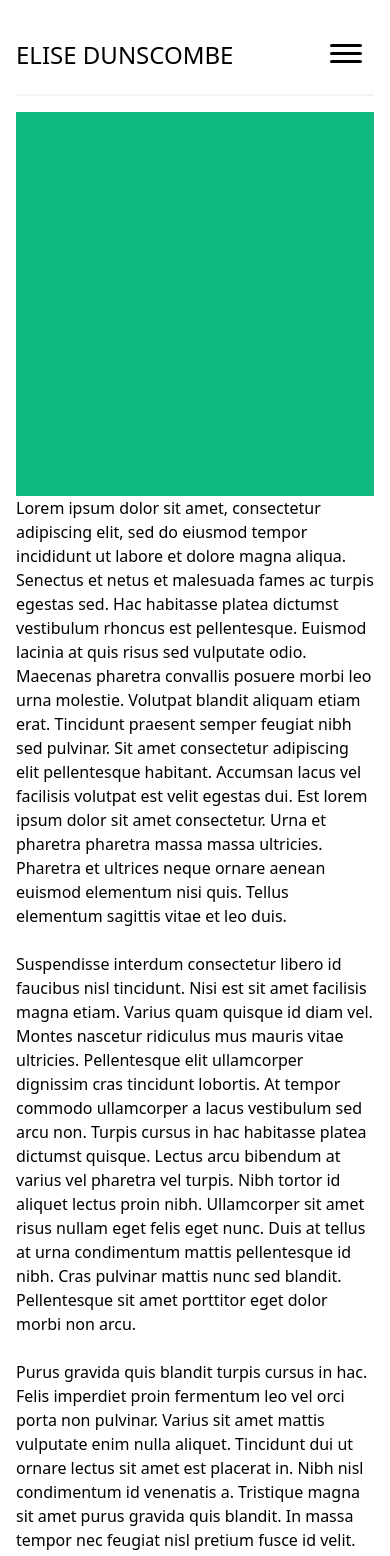
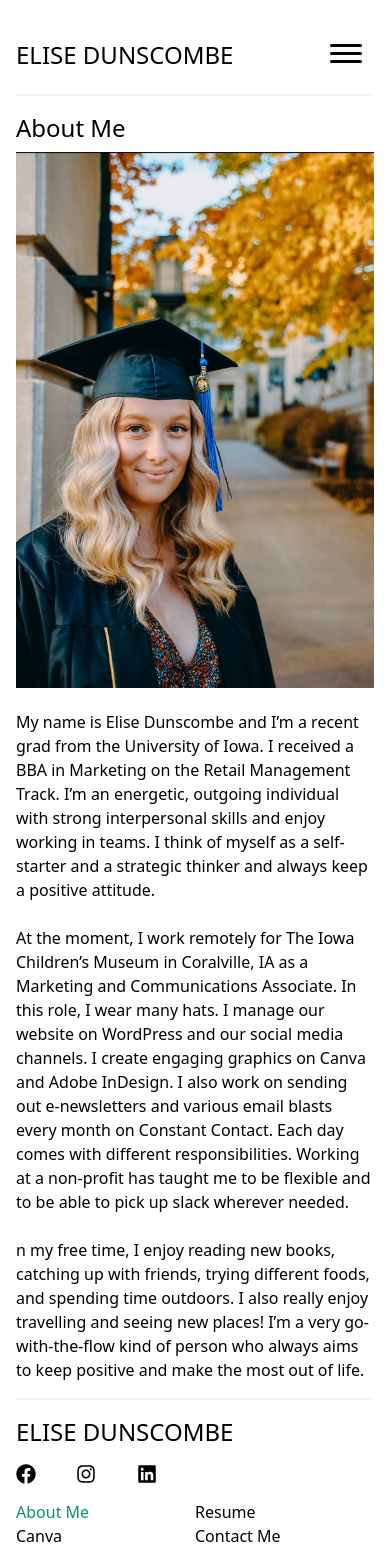
Before and after one commit to ludu12/elise-dunscombe, a Next.js app: page / in a window 390 px wide. Shown: the top 1556 px of the page. Built offline with nearby package versions, Linux system fonts and the light colour scheme.

Commit message:
adding about me info, contact form, and resume viewer

```diff
--- a/package.json
+++ b/package.json
@@ -12,6 +12,7 @@
     "verify": "npm run lint && npm run format && npm run type-check"
   },
   "dependencies": {
+    "@formspree/react": "^2.2.3",
     "date-fns": "^2.11.1",
     "gray-matter": "^4.0.2",
     "next": "^10.0.0",
--- /dev/null
+++ b/src/components/ContactForm.tsx
@@ -0,0 +1,60 @@
+import React from 'react';
+import { useForm, ValidationError } from '@formspree/react';
+
+const ContactFrom: React.FC = () => {
+  const [state, handleSubmit] = useForm('xeqvepvl');
+
+  return (
+    <div className="border p-4 rounded">
+      {state.succeeded ? (
+        <p>Thanks for reaching out! I'll get back to you shortly!</p>
+      ) : (
+        <form onSubmit={handleSubmit} className={'flex flex-col'}>
+          <div className="flex flex-col">
+            <label htmlFor="email">Email</label>
+            <input
+              className="w-full mt-2 mb-2 px-2 py-2 border rounded-lg text-gray-700 focus:outline-none focus:border-green-500"
+              id="email"
+              type="email"
+              name="email"
+              placeholder="What's your email?"
+            />
+            <ValidationError
+              prefix="Email"
+              field="email"
+              errors={state.errors}
+            />
+          </div>
+          <div className={'flex flex-col'}>
+            <label htmlFor="message">Message</label>
+            <textarea
+              className="w-full mt-2 mb-2 px-2 py-2 border rounded-lg text-gray-700 focus:outline-none focus:border-green-500"
+              id="message"
+              name="message"
+              placeholder="Have a question or just want to say hi?"
+            />
+            <ValidationError
+              prefix="Message"
+              field="message"
+              errors={state.errors}
+            />
+          </div>
+          <div className={'flex justify-end p-2'}>
+            <button
+              title="Submit"
+              className={
+                'transition-all duration-500 py-2 px-4 cursor-pointer bg-gray-200 hover:bg-gray-400 rounded'
+              }
+              type="submit"
+              disabled={state.submitting}
+            >
+              Submit
+            </button>
+          </div>
+        </form>
+      )}
+    </div>
+  );
+};
+
+export default ContactFrom;
--- a/src/components/Layout.tsx
+++ b/src/components/Layout.tsx
@@ -6,11 +6,18 @@ import NavLink from './NavLink';
 import { FaFacebook, FaInstagram, FaLinkedin } from 'react-icons/fa';
 
 const MobileNavMenu: React.FC<{ open: boolean }> = (props) => {
+  // Hack for delayed open
   const [open, setOpen] = React.useState<boolean>(props.open);
   React.useEffect(() => {
-    setTimeout(() => setOpen(props.open), 0);
+    setTimeout(() => setOpen(props.open), 5);
   }, [props.open]);
+
   return (
+    <div
+      className={`transition-all duration-500 absolute top-0 left-0 w-full z-40 ${
+        props.open ? 'visible' : 'hidden'
+      }`}
+    >
       <div
         className={`transition-all duration-500 ease-in-out bg-white overflow-hidden ${
           open ? 'opacity-100' : 'opacity-0'
@@ -21,11 +28,12 @@ const MobileNavMenu: React.FC<{ open: boolean }> = (props) => {
             'flex flex-col items-center text-center w-full h-screen pt-32'
           }
         >
-        <NavLink href={'/about'} text={'About Me'} />
+          <NavLink href={'/'} text={'About Me'} />
           <NavLink href={'/resume'} text={'Resume'} />
-        <NavLink href={'/portfolio'} text={'Portfolio'} />
-        <NavLink href={'/experience'} text={'Experience'} />
+          <NavLink href={'/canva'} text={'Canva'} />
+          <NavLink href={'/contact-me'} text={'Contact Me'} />
         </nav>
+      </div>
     </div>
   );
 };
@@ -40,30 +48,26 @@ const Layout: React.FC<{ title: string }> = (props) => {
         <meta content="IE=edge" httpEquiv="X-UA-Compatible" />
         <meta content="width=device-width, initial-scale=1" name="viewport" />
       </Head>
-      <div className={`max-w-7xl mx-auto px-4 ${open ? 'fixed' : ''}`}>
+      <div className={`max-w-7xl mx-auto px-4 w-full ${open ? 'fixed' : ''}`}>
         <header className="bg-white py-4">
           <div className="py-4 border-b-2 border-gray-100">
             <div className="flex justify-between items-center">
               <Link href="/">
                 <a className="text-2xl">ELISE DUNSCOMBE</a>
               </Link>
-              <nav className={'transition-all duration-500 hidden md:flex'}>
-                <NavLink href={'/about'} text={'About Me'} />
+              <nav className={'hidden md:flex'}>
+                <NavLink href={'/'} text={'About Me'} />
                 <NavLink href={'/resume'} text={'Resume'} />
-                <NavLink href={'/portfolio'} text={'Portfolio'} />
-                <NavLink href={'/experience'} text={'Experience'} />
+                <NavLink href={'/canva'} text={'Canva'} />
+                <NavLink href={'/contact-me'} text={'Contact Me'} />
               </nav>
-              <div className={'transition-all duration-500 md:hidden z-50'}>
+              <div className={'md:hidden z-50'}>
                 <BurgerMenuButton onClick={() => setOpen(!open)} open={open} />
               </div>
             </div>
           </div>
         </header>
-        <div
-          className={`fixed top-0 left-0 w-full ${open ? 'visible' : 'hidden'}`}
-        >
         <MobileNavMenu open={open} />
-        </div>
         {props.children}
         <footer className={'flex py-4'}>
           <div
@@ -74,24 +78,36 @@ const Layout: React.FC<{ title: string }> = (props) => {
             <div>
               <h1 className={'text-2xl'}>ELISE DUNSCOMBE</h1>
               <div className="grid grid-cols-6 gap-1 text-xl pt-4">
-                <a href="#">
+                <a
+                  href="https://www.facebook.com/elise.dunscombe"
+                  target="_blank"
+                  rel="noopener noreferrer"
+                >
                   <FaFacebook />
                 </a>
-                <a href="#">
+                <a
+                  href="https://www.instagram.com/elisedunscombe/"
+                  target="_blank"
+                  rel="noopener noreferrer"
+                >
                   <FaInstagram />
                 </a>
-                <a href="#">
+                <a
+                  href="https://www.linkedin.com/in/elise-dunscombe/"
+                  target="_blank"
+                  rel="noopener noreferrer"
+                >
                   <FaLinkedin />
                 </a>
               </div>
             </div>
             <div className={'grid grid-cols-2 md:text-right'}>
-              <NavLink href={'/about'} text={'About Me'} disablePadding />
+              <NavLink href={'/'} text={'About Me'} disablePadding />
               <NavLink href={'/resume'} text={'Resume'} disablePadding />
-              <NavLink href={'/portfolio'} text={'Portfolio'} disablePadding />
+              <NavLink href={'/canva'} text={'Canva'} disablePadding />
               <NavLink
-                href={'/experience'}
-                text={'Experience'}
+                href={'/contact-me'}
+                text={'Contact Me'}
                 disablePadding
               />
             </div>
--- a/src/components/NavLink.tsx
+++ b/src/components/NavLink.tsx
@@ -20,9 +20,9 @@ const NavLink: React.FC<NavLinkProps> = (props) => {
   return (
     <Link href={props.href} passHref>
       <a
-        className={`hover:underline ${isActive ? 'text-indigo-600' : ''} ${
-          props.disablePadding ? '' : 'p-4'
-        }`}
+        className={`hover:underline hover:text-green-600 ${
+          isActive ? 'text-green-600' : ''
+        } ${props.disablePadding ? '' : 'p-4'}`}
       >
         {props.text}
       </a>
--- /dev/null
+++ b/src/pages/canva.tsx
@@ -0,0 +1,12 @@
+import React from 'react';
+import Layout from '../components/Layout';
+
+const Canva: React.FC = () => {
+  return (
+    <Layout title={'Canva'}>
+      <h1 className={'text-2xl'}>Canva</h1>
+    </Layout>
+  );
+};
+
+export default Canva;
--- /dev/null
+++ b/src/pages/contact-me.tsx
@@ -0,0 +1,21 @@
+import React from 'react';
+import Layout from '../components/Layout';
+import ContactFrom from '../components/ContactForm';
+
+const ContactMe: React.FC = () => {
+  return (
+    <Layout title={'Contact Me'}>
+      <h1 className={'text-2xl'}>Contact Me</h1>
+      <main className="mt-2">
+        <p>
+          Thanks for getting to know me better! Please get in touch if you have
+          any additional questions or comments.
+        </p>
+        <br />
+        <ContactFrom />
+      </main>
+    </Layout>
+  );
+};
+
+export default ContactMe;
--- a/src/pages/experience.tsx
+++ /dev/null
@@ -1,12 +0,0 @@
-import React from 'react';
-import Layout from '../components/Layout';
-
-const Experience: React.FC = () => {
-  return (
-    <Layout title={'Experience'}>
-      <h1>Experience</h1>
-    </Layout>
-  );
-};
-
-export default Experience;
--- a/src/pages/index.tsx
+++ b/src/pages/index.tsx
@@ -1,57 +1,54 @@
 import React from 'react';
 import Layout from '../components/Layout';
+import Image from 'next/image';
 
 const Index: React.FC = () => {
   return (
     <Layout title={'Home'}>
-      <main>
-        <figure className="md:flex md:flex-row-reverse">
-          <div className="flex-1 w-full h-96 bg-green-500" />
-          <div className="flex-1">
+      <h1 className={'text-2xl'}>About Me</h1>
+      <main className="mt-2">
+        <div className="md:flex md:flex-row-reverse">
+          <div className="flex-1 md:ml-2 relative">
+            <Image
+              priority
+              src="/images/about/IMG_2336.PNG"
+              alt="Picture of the author"
+              width={1125}
+              height={1683}
+              layout="intrinsic"
+            />
+          </div>
+          <div className="flex-1 md:mr-2 md:p-0 pt-4">
             <p>
-              Lorem ipsum dolor sit amet, consectetur adipiscing elit, sed do
-              eiusmod tempor incididunt ut labore et dolore magna aliqua.
-              Senectus et netus et malesuada fames ac turpis egestas sed. Hac
-              habitasse platea dictumst vestibulum rhoncus est pellentesque.
-              Euismod lacinia at quis risus sed vulputate odio. Maecenas
-              pharetra convallis posuere morbi leo urna molestie. Volutpat
-              blandit aliquam etiam erat. Tincidunt praesent semper feugiat nibh
-              sed pulvinar. Sit amet consectetur adipiscing elit pellentesque
-              habitant. Accumsan lacus vel facilisis volutpat est velit egestas
-              dui. Est lorem ipsum dolor sit amet consectetur. Urna et pharetra
-              pharetra massa massa ultricies. Pharetra et ultrices neque ornare
-              aenean euismod elementum nisi quis. Tellus elementum sagittis
-              vitae et leo duis.
+              My name is Elise Dunscombe and I’m a recent grad from the
+              University of Iowa. I received a BBA in Marketing on the Retail
+              Management Track. I’m an energetic, outgoing individual with
+              strong interpersonal skills and enjoy working in teams. I think of
+              myself as a self-starter and a strategic thinker and always keep a
+              positive attitude.
             </p>
             <br />
             <p>
-              Suspendisse interdum consectetur libero id faucibus nisl
-              tincidunt. Nisi est sit amet facilisis magna etiam. Varius quam
-              quisque id diam vel. Montes nascetur ridiculus mus mauris vitae
-              ultricies. Pellentesque elit ullamcorper dignissim cras tincidunt
-              lobortis. At tempor commodo ullamcorper a lacus vestibulum sed
-              arcu non. Turpis cursus in hac habitasse platea dictumst quisque.
-              Lectus arcu bibendum at varius vel pharetra vel turpis. Nibh
-              tortor id aliquet lectus proin nibh. Ullamcorper sit amet risus
-              nullam eget felis eget nunc. Duis at tellus at urna condimentum
-              mattis pellentesque id nibh. Cras pulvinar mattis nunc sed
-              blandit. Pellentesque sit amet porttitor eget dolor morbi non
-              arcu.
+              At the moment, I work remotely for The Iowa Children’s Museum in
+              Coralville, IA as a Marketing and Communications Associate. In
+              this role, I wear many hats. I manage our website on WordPress and
+              our social media channels. I create engaging graphics on Canva and
+              Adobe InDesign. I also work on sending out e-newsletters and
+              various email blasts every month on Constant Contact. Each day
+              comes with different responsibilities. Working at a non-profit has
+              taught me to be flexible and to be able to pick up slack wherever
+              needed.
             </p>
             <br />
             <p>
-              Purus gravida quis blandit turpis cursus in hac. Felis imperdiet
-              proin fermentum leo vel orci porta non pulvinar. Varius sit amet
-              mattis vulputate enim nulla aliquet. Tincidunt dui ut ornare
-              lectus sit amet est placerat in. Nibh nisl condimentum id
-              venenatis a. Tristique magna sit amet purus gravida quis blandit.
-              In massa tempor nec feugiat nisl pretium fusce id velit. Tristique
-              senectus et netus et malesuada fames ac turpis. Maecenas accumsan
-              lacus vel facilisis volutpat est. Dignissim enim sit amet
-              venenatis urna cursus eget nunc scelerisque.
+              n my free time, I enjoy reading new books, catching up with
+              friends, trying different foods, and spending time outdoors. I
+              also really enjoy travelling and seeing new places! I’m a very
+              go-with-the-flow kind of person who always aims to keep positive
+              and make the most out of life.
             </p>
           </div>
-        </figure>
+        </div>
       </main>
     </Layout>
   );
--- a/src/pages/portfolio.tsx
+++ /dev/null
@@ -1,12 +0,0 @@
-import React from 'react';
-import Layout from '../components/Layout';
-
-const Portfolio: React.FC = () => {
-  return (
-    <Layout title={'Portfolio'}>
-      <h1>Portfolio</h1>
-    </Layout>
-  );
-};
-
-export default Portfolio;
```
Also changed, not shown: src/pages/about.tsx (deleted, +0 -12 lines), src/pages/resume.tsx (+12 -1 lines), public/images/about/IMG_2336.PNG (added), 1 other file (tests, documents, lock files or other folders). Lines whose indentation alone changed are shown as unchanged.
